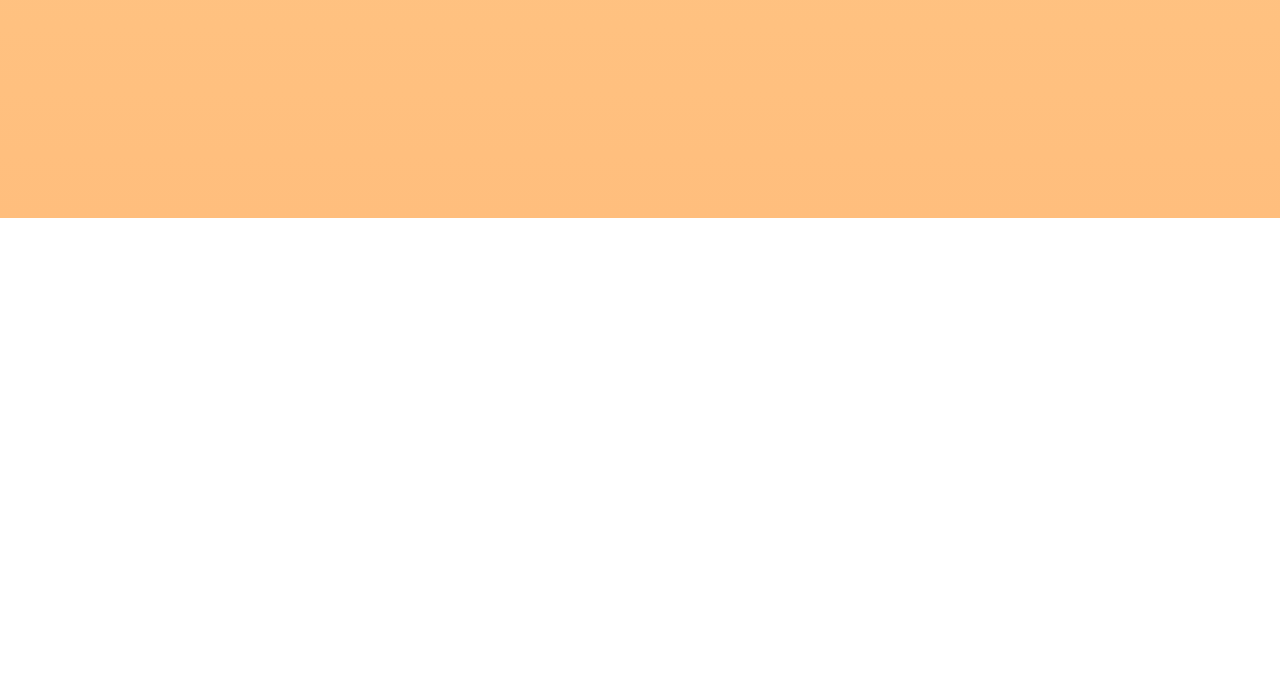
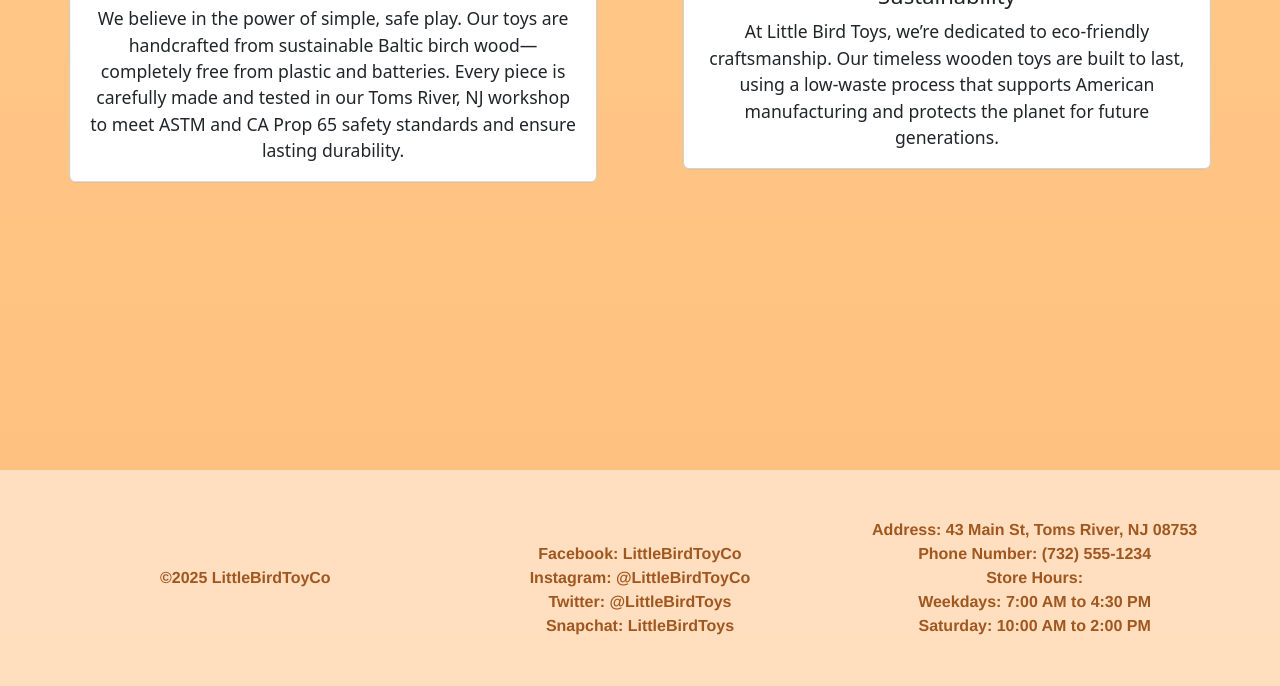
Before and after one commit to FRHSDHankH/LittleBirdToyCompany, a plain HTML site: page about.html in a window 1280 px wide. Shown: the part 1382-2068 px from the top of the page. Before the commit the page ends 1600 px from the top, so only its background shows below. Drawn offline with nearby package versions, Linux system fonts and the light colour scheme.

Commit message:
Added Footers

```diff
--- a/about.css
+++ b/about.css
@@ -20,7 +20,7 @@
 }
 
 .size {
-  height: 100vh;
+  height: 150vh;
   width: 100vw;
 }
 
@@ -29,7 +29,7 @@
 }
 
 body {
-  height: 200vh;
+  height: fit-content;
   width: 100vw;
   overflow-x: hidden;
 }
@@ -97,3 +97,13 @@ body {
     opacity: 1;
   }
 }
+
+.backgroundDark {
+    background-color: rgba(255, 255, 255, 0.5);
+}
+
+.text {
+  font-family: Helvetica, sans-serif;
+  font-weight: bold;
+  color: #A05720;
+}
--- a/about.html
+++ b/about.html
@@ -100,7 +100,36 @@
       </div>
     </main>
     <footer>
-      <!-- place footer here -->
+      <div class="container-fluid mb-0 backgroundDark text text-center">
+        <div class="row p-5">
+          <div class="col-4 d-flex align-items-center justify-content-center ">
+            ©2025 LittleBirdToyCo
+          </div>
+          <div class="col-4 d-flex align-items-center justify-content-center ">
+            <br>
+            Facebook: LittleBirdToyCo
+            <br>
+            Instagram: @LittleBirdToyCo
+            <br>
+              Twitter: @LittleBirdToys
+            <br>
+            Snapchat: LittleBirdToys
+
+          </div>
+          <div class="col-4 d-flex align-items-center justify-content-center ">
+            Address: 43 Main St, Toms River, NJ 08753
+            <br>
+            Phone Number: (732) 555-1234
+            <br>
+            Store Hours:
+            <br>
+            Weekdays: 7:00 AM to 4:30 PM
+            <br>
+            Saturday: 10:00 AM to 2:00 PM
+
+          </div>
+        </div>
+      </div>
     </footer>
     <!-- Bootstrap JavaScript Libraries -->
     <script
--- a/shop.css
+++ b/shop.css
@@ -34,7 +34,7 @@
 }
 
 body {
-  height: 100vh;
+  height: fit-content;
   width: 100vw;
   overflow-x: hidden;
 }
@@ -142,3 +142,7 @@ body {
 .carousel-item {
   height: 50vh;
 }
+
+.backgroundDark {
+    background-color: rgba(255, 255, 255, 0.5);
+}
```
Also changed, not shown: contact.html (+30 -1 lines), shop.html (+30 -1 lines).
